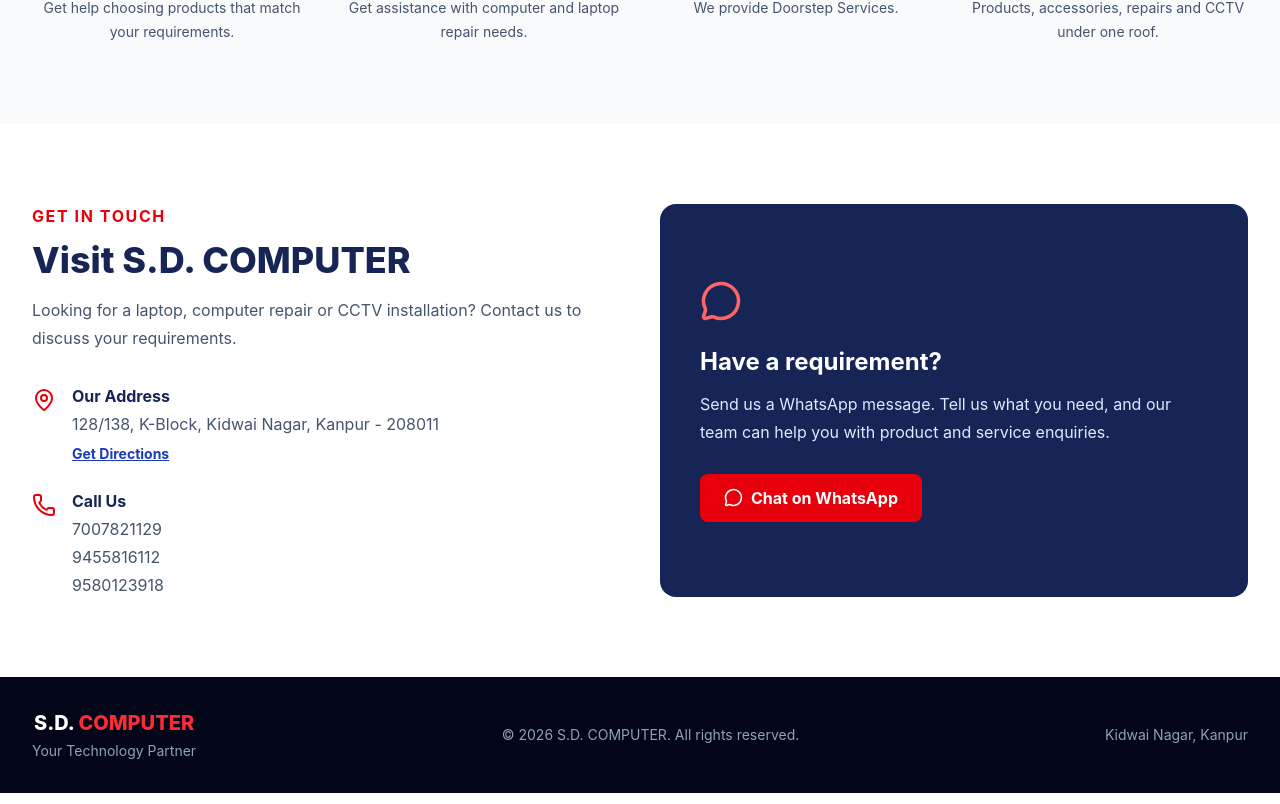
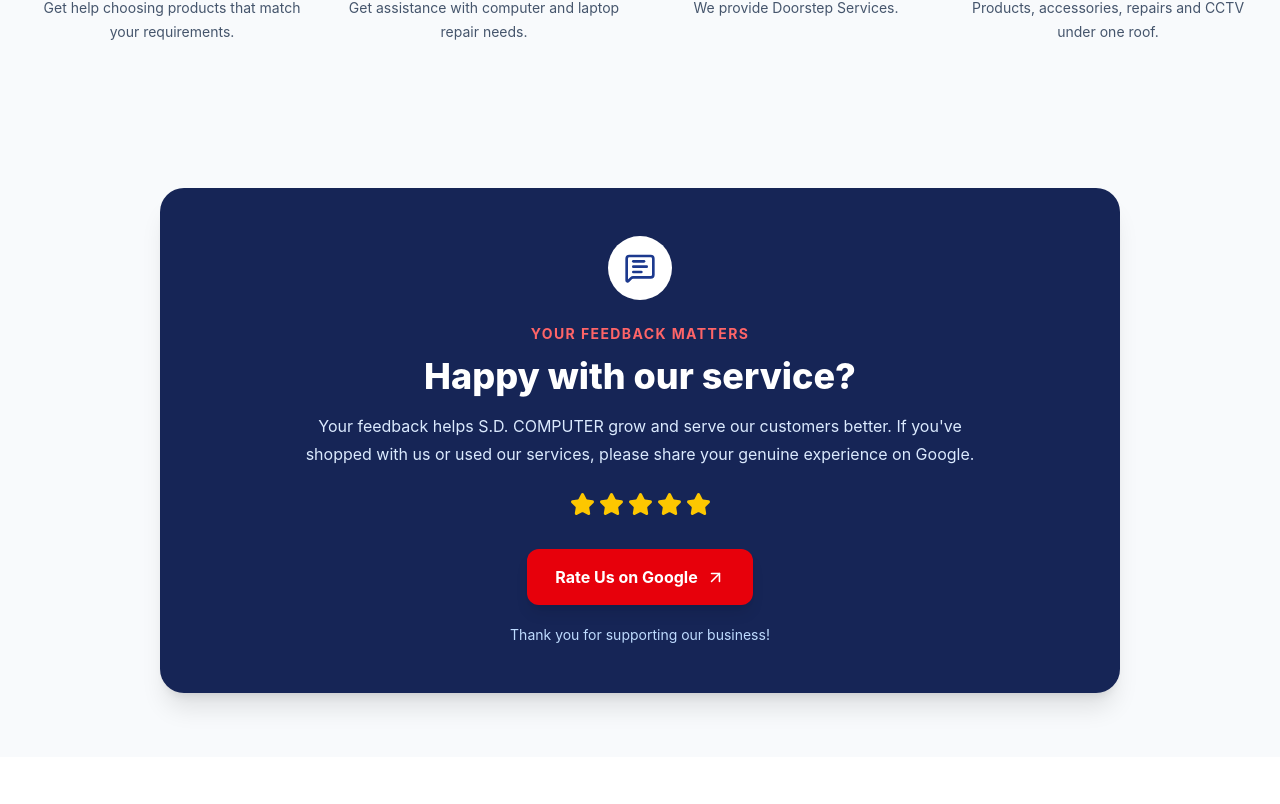
Before and after one commit to Harshit-12/sd-computer-website, a React (Vite) app: page / in a window 1280 px wide. Shown: the part 2496-3300 px from the top of the page. Built offline with nearby package versions, Linux system fonts and the light colour scheme.

Commit message:
Add Google review section

```diff
--- /dev/null
+++ b/src/components/GoogleReview.jsx
@@ -0,0 +1,52 @@
+import { Star, MessageSquareText, ArrowUpRight } from 'lucide-react'
+
+const GOOGLE_REVIEW_URL =
+  'https://g.page/r/Cf7xSQ81uY_iEBI/review'
+
+export default function GoogleReview() {
+  return (
+    <section className="bg-slate-50 py-16">
+      <div className="mx-auto max-w-5xl px-4 sm:px-6 lg:px-8">
+        <div className="overflow-hidden rounded-3xl bg-blue-950 px-6 py-12 text-center shadow-xl sm:px-12">
+          <div className="mx-auto flex h-16 w-16 items-center justify-center rounded-full bg-white">
+            <MessageSquareText className="h-8 w-8 text-blue-900" />
+          </div>
+
+          <p className="mt-6 text-sm font-bold uppercase tracking-widest text-red-400">
+            Your Feedback Matters
+          </p>
+
+          <h2 className="mt-3 text-3xl font-extrabold text-white sm:text-4xl">
+            Happy with our service?
+          </h2>
+
+          <p className="mx-auto mt-4 max-w-2xl leading-7 text-blue-100">
+            Your feedback helps S.D. COMPUTER grow and serve our customers
+            better. If you've shopped with us or used our services,
+            please share your genuine experience on Google.
+          </p>
+
+          <div className="mt-6 flex justify-center gap-1 text-yellow-400">
+            {[1, 2, 3, 4, 5].map((star) => (
+              <Star key={star} size={25} fill="currentColor" />
+            ))}
+          </div>
+
+          <a
+            href={GOOGLE_REVIEW_URL}
+            target="_blank"
+            rel="noopener noreferrer"
+            className="mt-8 inline-flex items-center gap-2 rounded-xl bg-red-600 px-7 py-4 font-bold text-white shadow-lg transition hover:-translate-y-1 hover:bg-red-700"
+          >
+            Rate Us on Google
+            <ArrowUpRight size={19} />
+          </a>
+
+          <p className="mt-5 text-sm text-blue-200">
+            Thank you for supporting our business!
+          </p>
+        </div>
+      </div>
+    </section>
+  )
+}
--- a/src/pages/Home.jsx
+++ b/src/pages/Home.jsx
@@ -6,18 +6,24 @@ import WhyChooseUs from '../components/WhyChooseUs'
 import ContactSection from '../components/ContactSection'
 import Footer from '../components/Footer'
 import WhatsAppButton from '../components/WhatsAppButton'
+import GoogleReview from '../components/GoogleReview'
 
 export default function Home() {
   return (
     <>
       <Navbar />
+
       <main>
         <Hero />
         <Categories />
         <Services />
         <WhyChooseUs />
+
+        <GoogleReview />
+
         <ContactSection />
       </main>
+
       <Footer />
       <WhatsAppButton />
     </>
```
